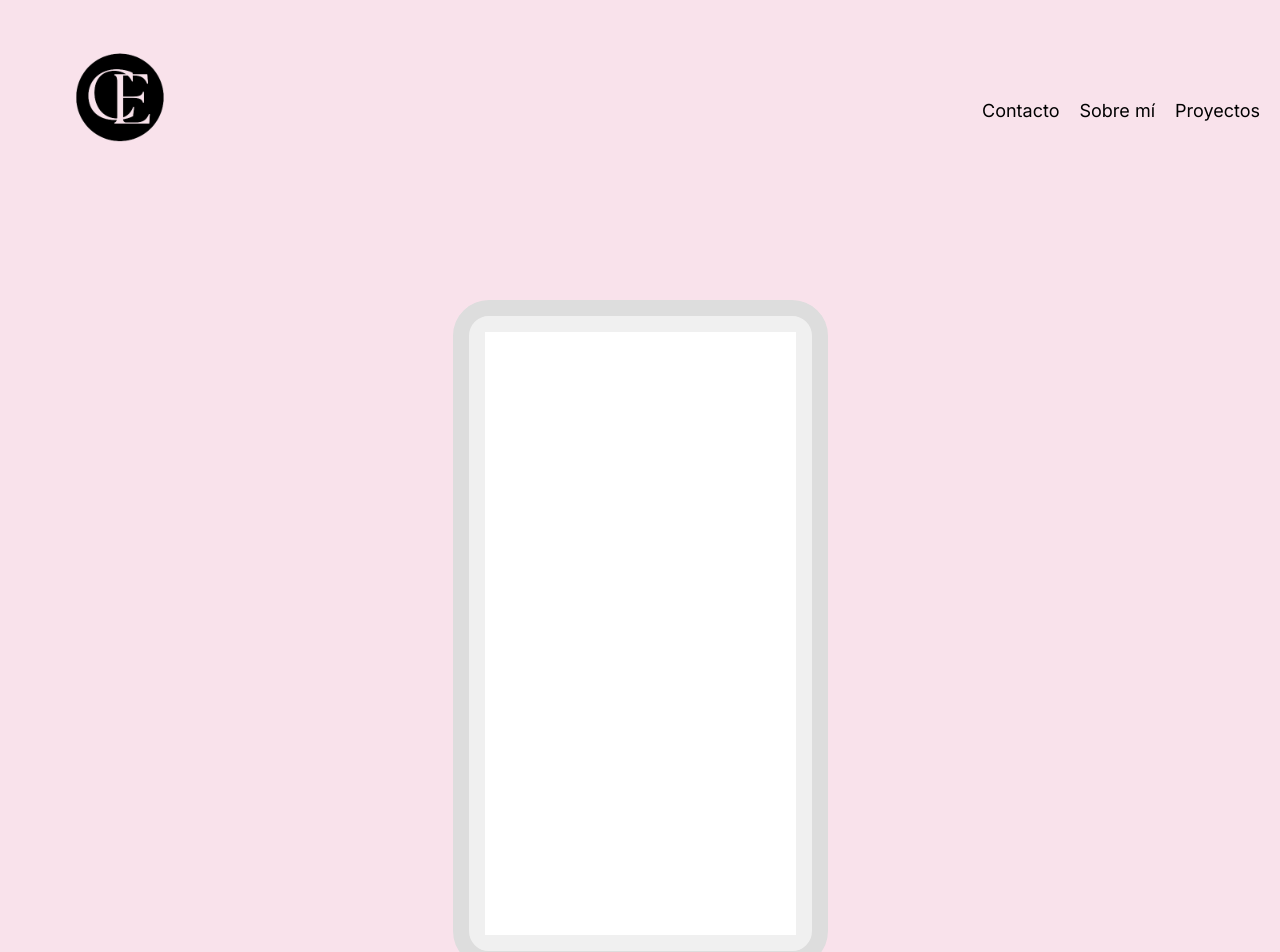
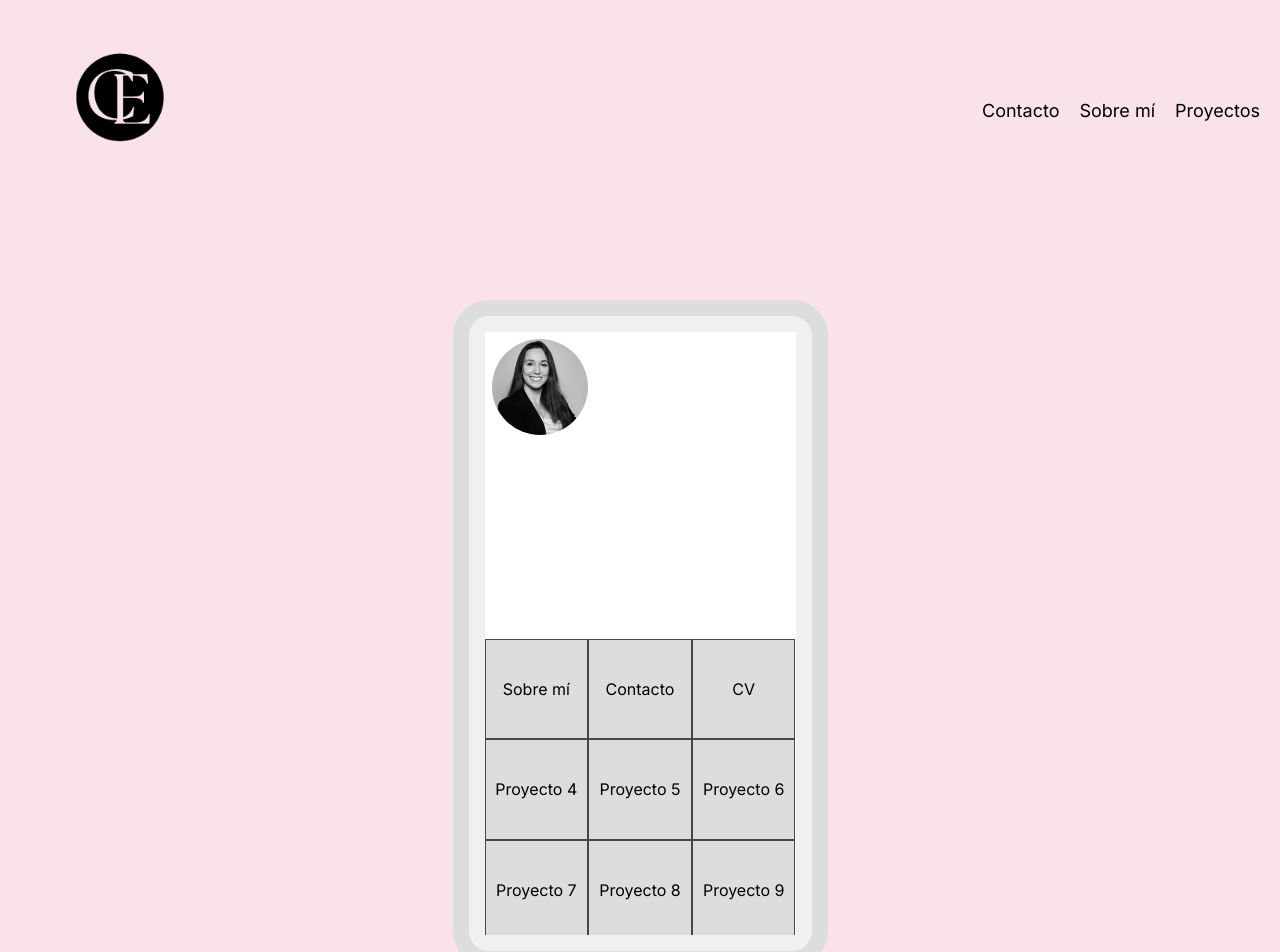
Before and after one commit to carlaprimola/portfolio-react, a Next.js app: page / in a window 1280 px wide. Shown: the top 952 px of the page. Built offline with nearby package versions, Linux system fonts and the light colour scheme.

Commit message:
Adding changes in style

```diff
--- /dev/null
+++ b/next.config.js
@@ -0,0 +1,7 @@
+
+
+module.exports = {
+  images: {
+    domains: ['i.postimg.cc'],
+  },
+};
--- a/next.config.mjs
+++ /dev/null
@@ -1,4 +0,0 @@
-/** @type {import('next').NextConfig} */
-const nextConfig = {};
-
-export default nextConfig;
--- a/public/api.json
+++ b/public/api.json
@@ -10,7 +10,7 @@
   "githubLink": "https:\/\/github.com\/carlaprimola\/Proyecto1.git",
   "figmaLink": "https:\/\/www.figma.com\/proto\/N8q0Yb1C67o2cIILjgmDa0\/Proyecto-Landing-Page?page-id=0%3A1&node-id=1-7621&starting-point-node-id=1%3A7621&mode=design&t=IVvlyprhBm4WpswN-1",
   "deployLink": "-",
-  "image": "landingpage.jpg"
+  "image": "https://postimg.cc/JsTLt72N"
  },
  {
   "id": "002",
--- /dev/null
+++ b/src/app/components/IconBar/IconBar.jsx
@@ -0,0 +1,16 @@
+import React from 'react';
+import '@/app/components/MobileMockup/mobile.css'
+
+const IconBar = () => {
+  return (
+    <div className="icon-bar">
+      <img src="" alt="Casa" />
+      <img src="" alt="Lupa" />
+      <img src="" alt="Más" />
+      <img src="" alt="Corazón" />
+      <div className="circle"></div>
+    </div>
+  );
+};
+
+export default IconBar;
--- a/src/app/components/MobileMockup/MobileMockup.jsx
+++ b/src/app/components/MobileMockup/MobileMockup.jsx
@@ -1,12 +1,40 @@
 // src/components/MobileMockup.js
 import React from 'react';
 import './mobile.css';
+import Image from 'next/image'
+import IconBar from '../IconBar/IconBar';
 
 const MobileMockup = ({ children }) => {
   return (
-    <div className="mobile-mockup">
-      <div className="screen">{children}</div>
-    </div>
+    <section className="mobile-mockup">
+      <main className="screen">{children}
+        <div className='upper-section'>
+          <div className='profile-img'>
+            <div className='circular-image'>
+            <Image
+                src="/img/foto-about.jpg"
+                alt="Foto Carla Escobar Prímola"
+                width={800}
+                height={800}
+                className='imgHome'
+              />
+              </div>
+          </div>
+        </div>
+        <div className='lower-section'>
+          <div className='post-ig'>Sobre mí</div>
+          <div className='post-ig'>Contacto</div>
+          <div className='post-ig'>CV</div>
+          <div className='post-ig'>Proyecto 4</div>
+          <div className='post-ig'>Proyecto 5</div>
+          <div className='post-ig'>Proyecto 6</div>
+          <div className='post-ig'>Proyecto 7</div>
+          <div className='post-ig'>Proyecto 8</div>
+          <div className='post-ig'>Proyecto 9</div>
+
+        </div>
+      </main>
+    </section>
   );
 };
 
--- a/src/app/components/MobileMockup/mobile.css
+++ b/src/app/components/MobileMockup/mobile.css
@@ -19,3 +19,50 @@
     background: white;
     overflow: hidden;
   }
+
+  .upper-section{
+    width: 100%;
+    height: 50%;
+    background-color: transparent;
+  }
+
+  .profile-img{
+    border: 50%;
+    z-index: 10000;
+  }
+
+  .circular-image {
+    width: 100px;
+    height: 100px;
+    overflow: hidden;
+    border-radius: 50%;
+    border: 2px solid #fff;
+
+    margin: 5px;
+  }
+
+  .imgHome{
+    border: 50%;
+  }
+
+  .lower-section{
+    width: 100%;
+    height: 50%;
+
+
+    display: grid;
+    grid-template-columns: repeat(3, 1fr);
+
+  }
+
+  .post-ig{
+    width: auto;
+    height: auto;
+    background-color: #ddd;
+    display: flex;
+    justify-content: center;
+    align-items: center;
+    border: 1px solid rgb(72, 71, 71);
+
+
+  }
--- a/src/app/components/Navbar/Navbar.jsx
+++ b/src/app/components/Navbar/Navbar.jsx
@@ -15,8 +15,8 @@ export default function Navbar() {
   return (
 
       <header className='navbar'>
-         <Link href='../../page.js'>
-          <figure className='logo'>
+         <Link href='/'>
+
             <Image
               src="/img/logo.png"
               alt="Logo Carla"
@@ -24,7 +24,8 @@ export default function Navbar() {
               height={200}
               className='logoImage'
             />
-          </figure>
+
+
 
       </Link>
         <nav className={`navLinks ${isMenuOpen ? 'showMenu' : ''}`}>
--- a/src/app/components/ProjectInfo/Project.jsx
+++ b/src/app/components/ProjectInfo/Project.jsx
@@ -2,6 +2,7 @@
 import React, { useState, useEffect } from 'react';
 import axios from 'axios';
 import '@/app/components/ProjectInfo/project.css';
+import Image from 'next/image'
 
 export default function Project() {
   const [currentProjects, setProjects] = useState([]);
@@ -24,6 +25,12 @@ export default function Project() {
       {currentProjects.map(({ id, projectName, description, category, tecnology, githubLink, figmaLink, deployLink }) => (
         <main key={id}>
           <h3>{projectName}</h3>
+          <Image
+            src="https://i.postimg.cc/MGwKPv0F/landingpage.png"
+            alt="Foto Carla Escobar Prímola"
+            width={800}
+            height={800}
+          />
           <h4>{category}</h4>
           <article>{description}</article>
           <p className='tecnology'><strong>{tecnology}</strong></p>
```
